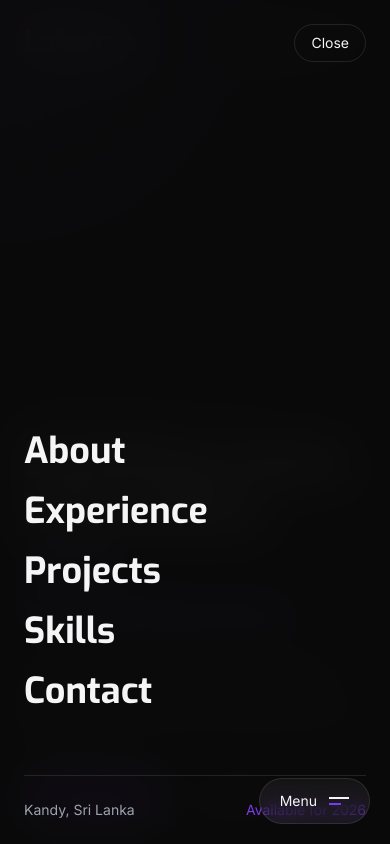
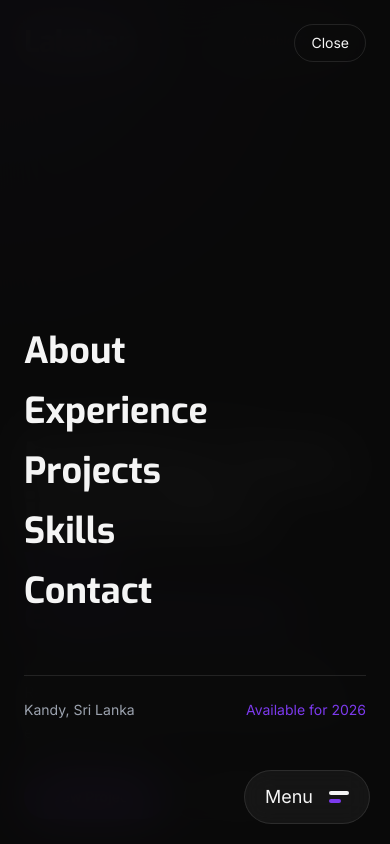
Before and after one commit to lakshan-beast/My-Portfolio, a React (Vite) app: page / in a window 390 px wide. Both pictures are taken after a click on the button "Menu". Shown: the top 844 px of the page. Built offline with nearby package versions, Linux system fonts and the light colour scheme.

Commit message:
fix: update MenuButton styles for improved layout and accessibility

```diff
--- a/src/components/MenuButton.jsx
+++ b/src/components/MenuButton.jsx
@@ -85,12 +85,12 @@ export default function MenuButton({ links }) {
     <>
       <button
         onClick={() => setOpen(true)}
-        className="fixed right-5 bottom-5 z-50 flex items-center gap-3 rounded-full border border-white/10 bg-white/5 px-5 py-3 text-sm backdrop-blur-md transition hover:border-violet-brand lg:hidden"
+        className="fixed right-5 bottom-5 z-50 flex items-center gap-4 rounded-full border border-white/10 bg-white/5 px-5 py-3 text-lg backdrop-blur-md transition hover:border-violet-brand lg:hidden"
         aria-label="Open menu">
         Menu
         <span className="flex flex-col gap-1">
-          <span className="block h-0.5 w-5 bg-paper" />
-          <span className="block h-0.5 w-3 bg-violet-brand" />
+          <span className="block h-1 w-5 rounded-sm bg-paper" />
+          <span className="block h-1 w-3 rounded-sm bg-violet-brand" />
         </span>
       </button>
 
@@ -102,7 +102,7 @@ export default function MenuButton({ links }) {
             animate={{ y: 0 }}
             exit={{ y: "100%" }}
             transition={{ duration: 0.55, ease: [0.22, 1, 0.36, 1] }}
-            className="fixed inset-0 z-40 flex flex-col justify-end bg-ink/95 p-6 backdrop-blur-xl sm:p-10">
+            className="fixed inset-0 z-40 flex flex-col justify-end bg-ink/95 p-6 pb-15 backdrop-blur-xl sm:p-10">
             <button
               onClick={() => setOpen(false)}
               className="absolute top-6 right-6 rounded-full border border-white/10 px-4 py-2 text-sm">
@@ -124,7 +124,7 @@ export default function MenuButton({ links }) {
               ))}
             </nav>
 
-            <div className="flex items-center justify-between border-t border-white/10 pt-6 text-sm text-muted">
+            <div className="flex items-center  justify-between border-t border-white/10 pt-6 text-sm text-muted pb-16">
               <span>Kandy, Sri Lanka</span>
               <span className="text-violet-brand">Available for 2026</span>
             </div>
```
